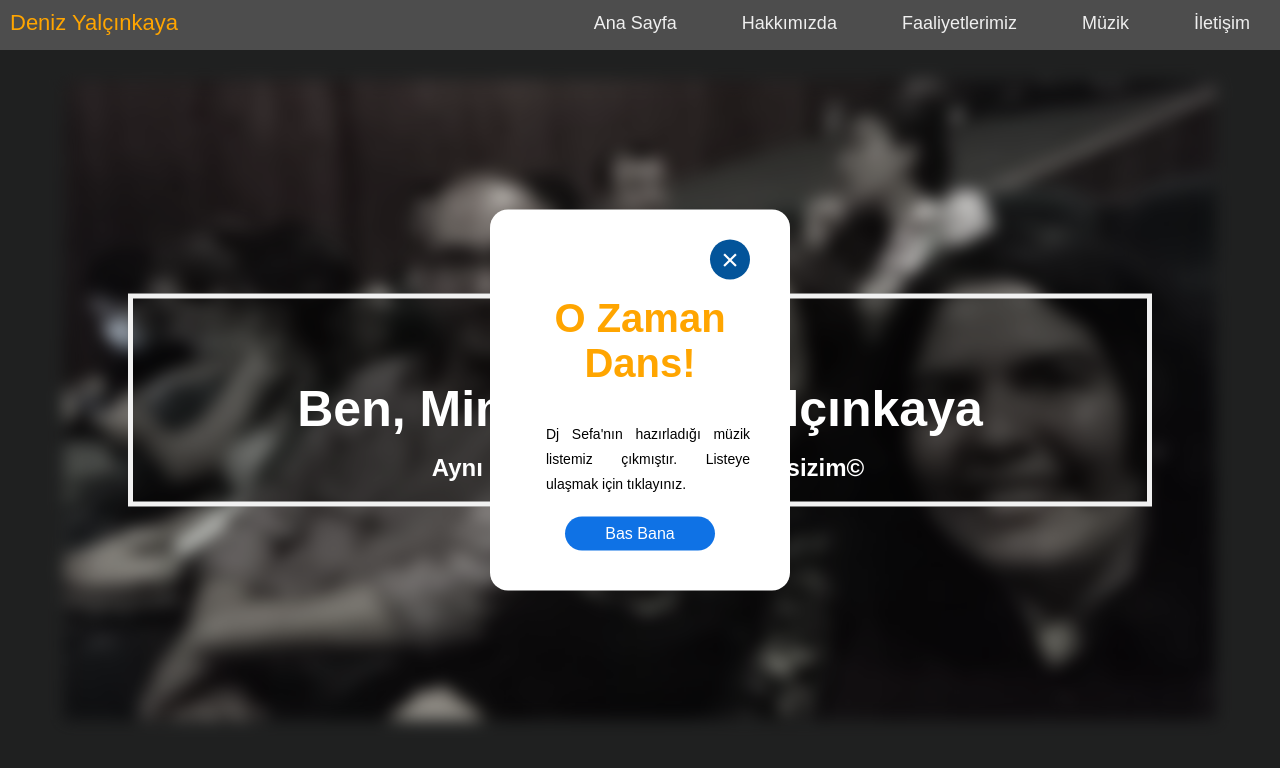
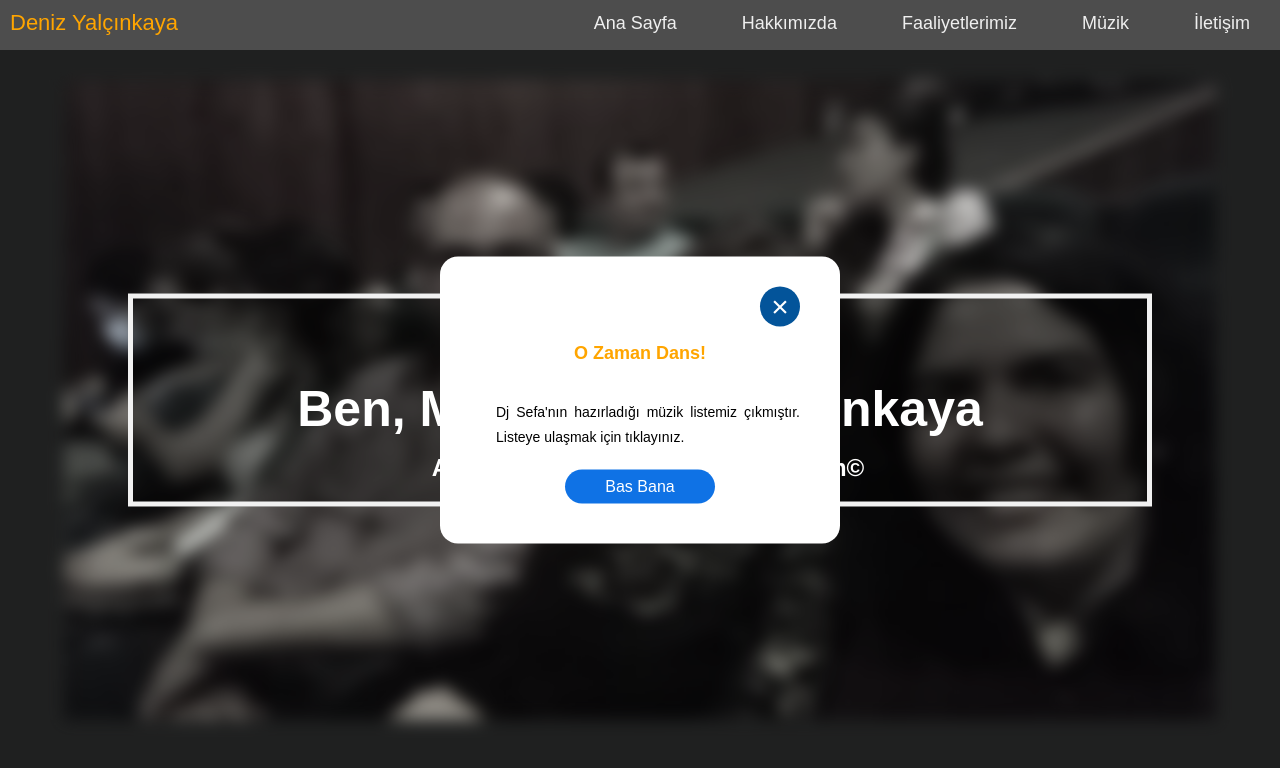
Before and after one commit to denizyalcinkaya/denizyalcinkaya.github.io, a plain HTML site: page index.html in a window 1280 px wide. Shown: the top 768 px of the page. Drawn offline with nearby package versions, Linux system fonts and the light colour scheme; a web font is replaced by a local one.

Commit message:
Update index.html

```diff
--- a/index.html
+++ b/index.html
@@ -116,7 +116,7 @@ box-sizing: border-box;
 
 .popup{
 background-color: #ffffff;
-width: 300px;
+width: 400px;
 padding: 30px 40px;
 position: absolute;
 transform: translate(-50%,-50%);
@@ -144,6 +144,7 @@ cursor: pointer;
 }
 .popup h2{
 margin-top: -20px;
+font-size: 18px;
 }
 .popup p{
 font-size: 14px;
```
